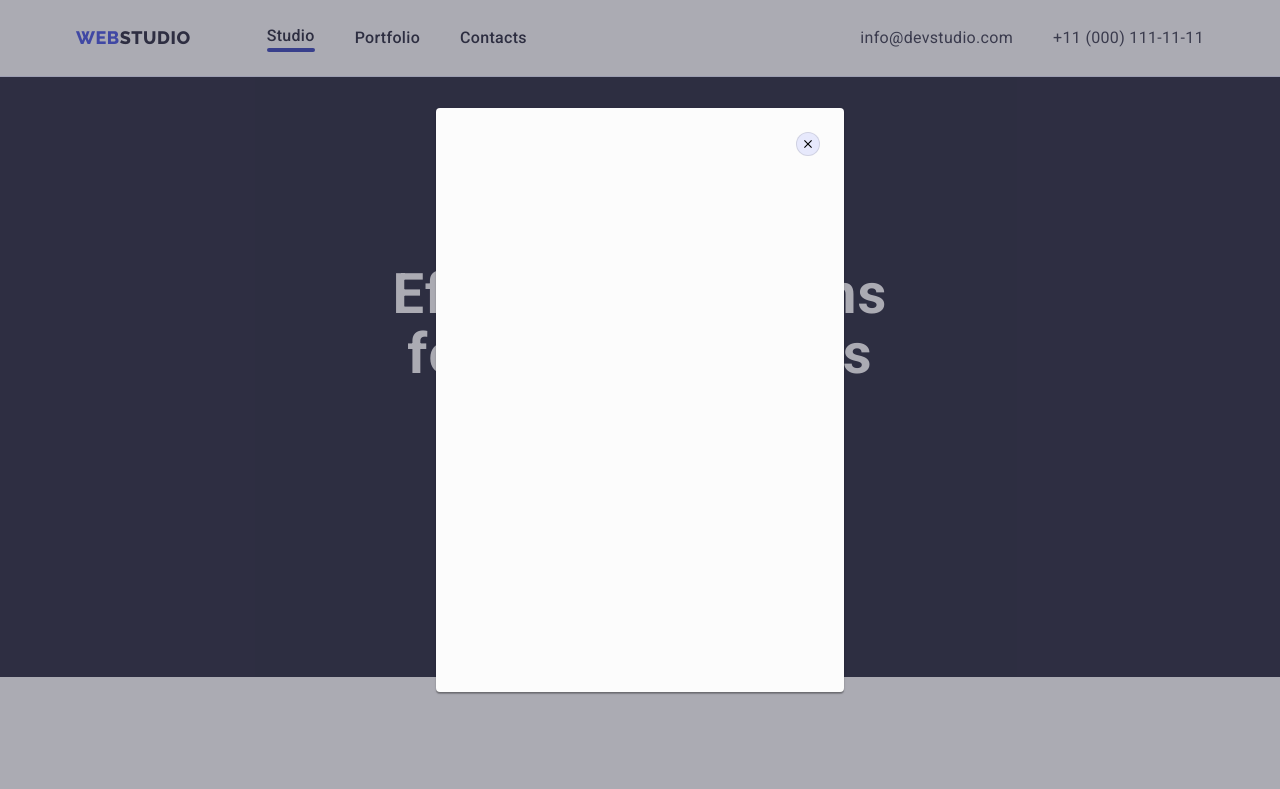
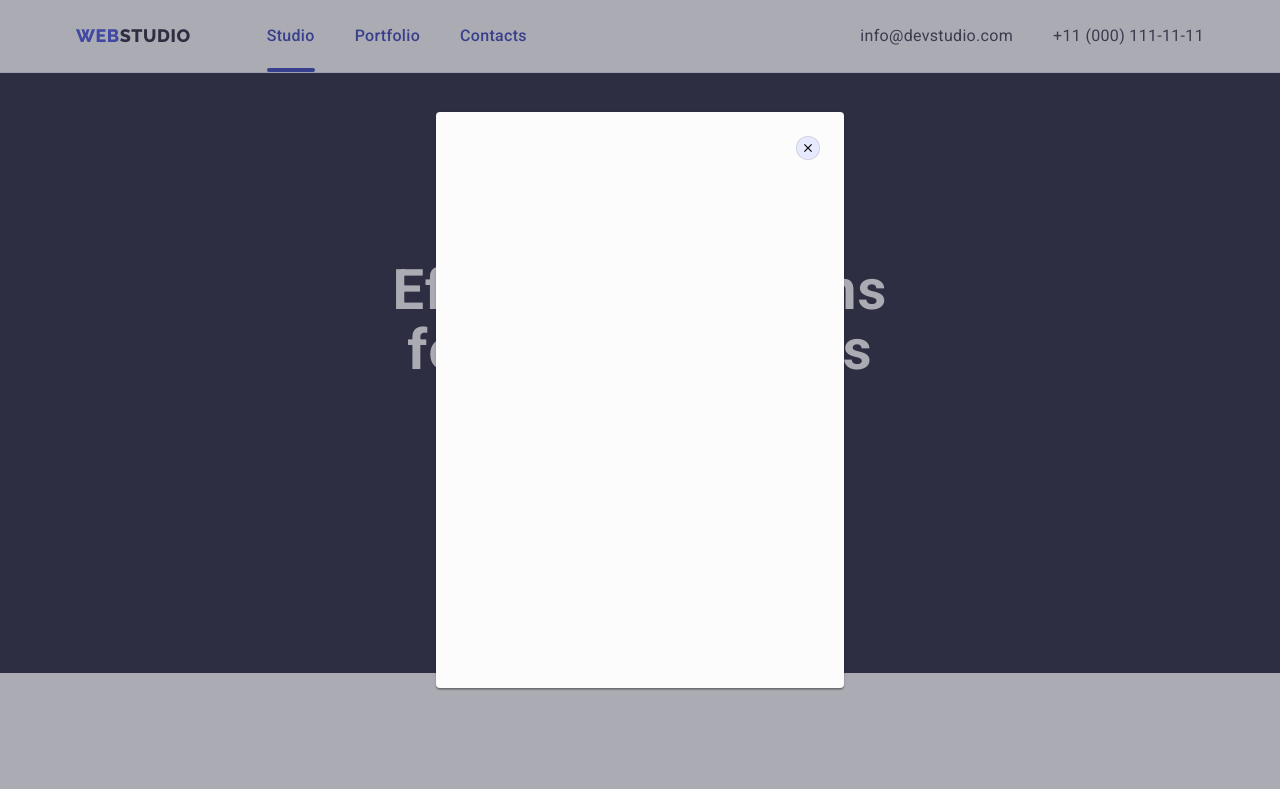
Before and after one commit to Zoja7/goit-markup-hw-05, a plain HTML site: page index.html in a window 1280 px wide. Both pictures are taken after a click on the button "Order Service". Shown: the top 789 px of the page. Drawn offline with nearby package versions, Linux system fonts and the light colour scheme.

Commit message:
second_commit

```diff
--- a/css/styles.css
+++ b/css/styles.css
@@ -96,6 +96,8 @@ img {
 }
 
 .menu-link {
+    position:relative;
+
     padding-top: 24px;
     padding-bottom: 24px;
 
@@ -103,11 +105,14 @@ img {
     font-size: 16px;
     line-height: 1.5;
     letter-spacing: 0.02em;
-    color: var(--accent-color);
+    color: #404bbf;
 
-    transition: color 250ms var(--transition-duration-and-func);
+    transition: color var(--transition-duration-and-func);
 }
 .studio-link::after{
+    position: absolute;
+    left: 0;
+    bottom:0;
     content:'';
     display: block;
     margin-left:auto;
@@ -121,6 +126,7 @@ img {
                 border-radius var(--transition-duration-and-func);
 }
 .portfolio-link::after{
+    position: absolute;
     content: '';
     display: block;
     margin-left: auto;
@@ -229,8 +235,8 @@ img {
     letter-spacing: 0.04em;
     color: var(--fourth-color);
 
-    transition: background-color var(--transition-duration-and-func),
-                box-shadow var(--transition-duration-and-func);
+    transition: background-color var(--transition-duration-and-func);
+
 }
 
 .hero-button:hover,
@@ -736,8 +742,8 @@ box-shadow: 0px 1px 6px rgba(46, 47, 66, 0.08),
     background-color: rgba(46, 47, 66, 0.4);
     width: 100%;
     height: 100%;
-    transition: opacity 250ms ease,
-    visibility 250ms ease;
+    transition: opacity var(--transition-duration-and-func),
+            visibility var(--transition-duration-and-func);
 }
 .modal{
     position: absolute;
@@ -745,12 +751,13 @@ box-shadow: 0px 1px 6px rgba(46, 47, 66, 0.08),
     left: 50%;
     transform: translate(-50%,-50%);
     width: 408px;
-    height: 584px;
+    min-height: 576px;
     background-color: var(--background-modal);
     box-shadow: 0px 1px 1px rgba(0, 0, 0, 0.14),
     0px 1px 3px rgba(0, 0, 0, 0.12),
     0px 2px 1px rgba(0, 0, 0, 0.2);
     border-radius: 4px;
+    transition: transform  var(--transition-duration-and-func);
 }
 .modal-close-btn{
     display: flex;
@@ -762,10 +769,25 @@ box-shadow: 0px 1px 6px rgba(46, 47, 66, 0.08),
     right: 24px;
     width: 24px;
     height: 24px;
+    padding: 0;
     background: var(--border-line-color);
     border: 1px solid rgba(0, 0, 0, 0.1);
     border-radius: 50%;
+
+    transition: background-color var(--transition-duration-and-func), border var(--transition-duration-and-func);
 }
+
+.close-btn {
+    transition: fill var(--transition-duration-and-func);
+}
+
+.modal-close-btn:hover,
+.modal-close-btn:focus{
+    background-color: var(--hover-color);
+    border: none;
+    fill: #ffffff;
+}
+
 .is-hidden{
     opacity: 0;
     visibility: hidden;
```
